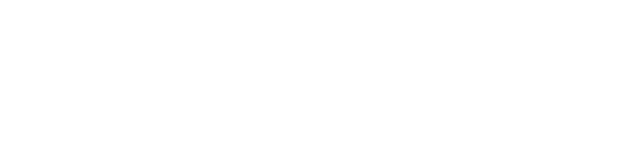
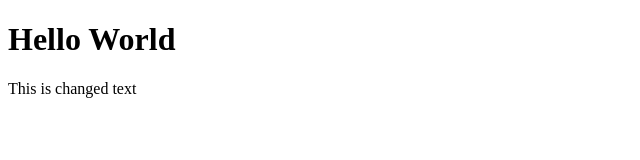
Before and after one commit to baysailor/baysailor.github.io, a plain HTML site: page index.html in a window 1280 px wide. Shown: the whole page, without its empty margins (0-640 px from the left). Drawn offline with Linux system fonts and the light colour scheme.

Commit message:
fixing dumb mistakes

```diff
--- a/index.html
+++ b/index.html
@@ -1,11 +1,12 @@
 <!DOCTYPE html>
 <html>
-<script src="/resources/js/jquery.min.js" type="text/javascript"></script>
+<script src="resources/js/jquery.min.js" type="text/javascript"></script>
 <body>
 <script type="text/javascript">
 $(document).ready(function() {
 	$("#test").html("This is changed text");
 });
+</script>
 <h1>Hello World</h1>
 <p id="test">I'm working with Ray for the last time :(.</p>
 </body>
```
